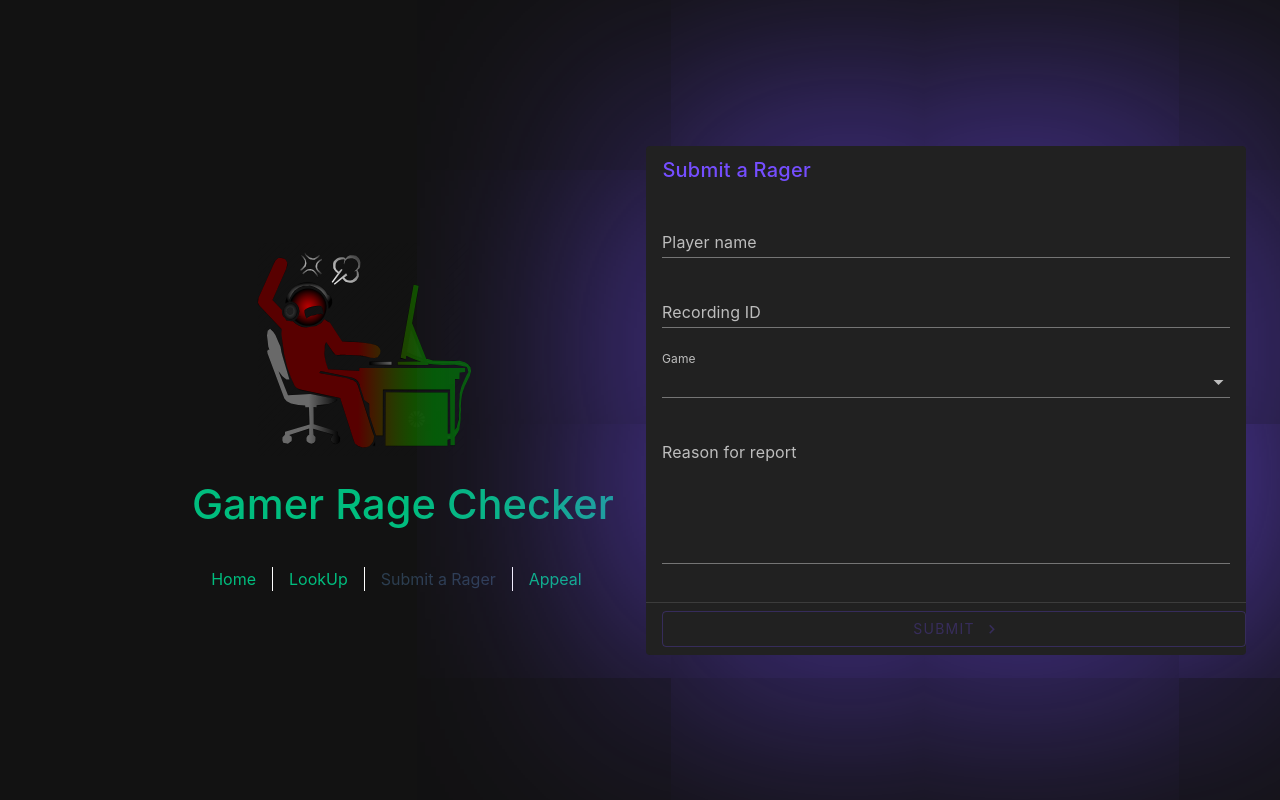
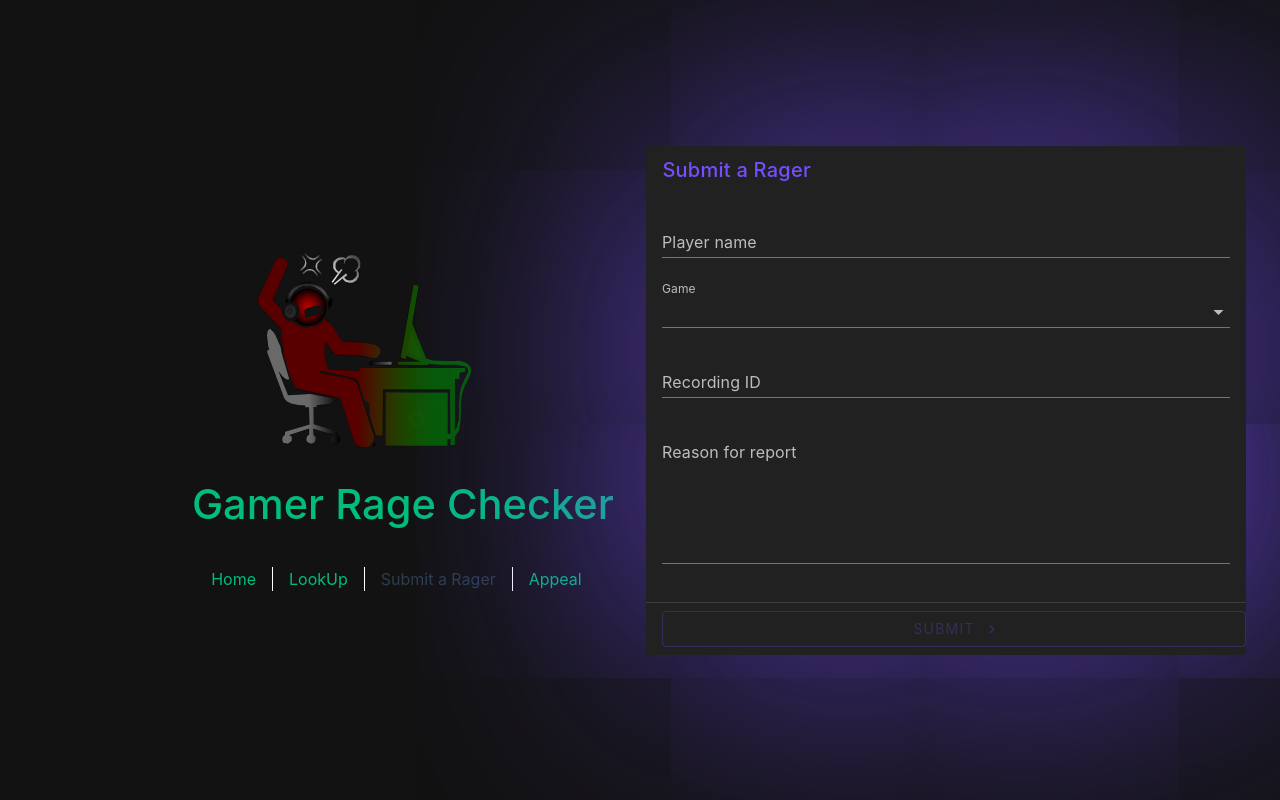
Before and after one commit to hjrandall/Predecessor-Rage-Finder-FE, a Vue app: page /submit in a window 1280 px wide. Built offline with nearby package versions, Linux system fonts and the light colour scheme.

Commit message:
changed order on submit form

```diff
--- a/src/views/SubmitView.vue
+++ b/src/views/SubmitView.vue
@@ -12,6 +12,13 @@
         variant="underlined"
       ></v-text-field>
 
+      <v-select
+        v-model="game"
+        color="white"
+        label="Game"
+        :items="gameList"
+        variant="underlined"
+      ></v-select>
       <v-text-field
         v-model="recordingID"
         maxlength="50"
@@ -20,13 +27,6 @@
         variant="underlined"
       ></v-text-field>
 
-      <v-select
-        v-model="game"
-        color="white"
-        label="Game"
-        :items="gameList"
-        variant="underlined"
-      ></v-select>
 
       <v-textarea
         v-model="reasonsForReport"
```
